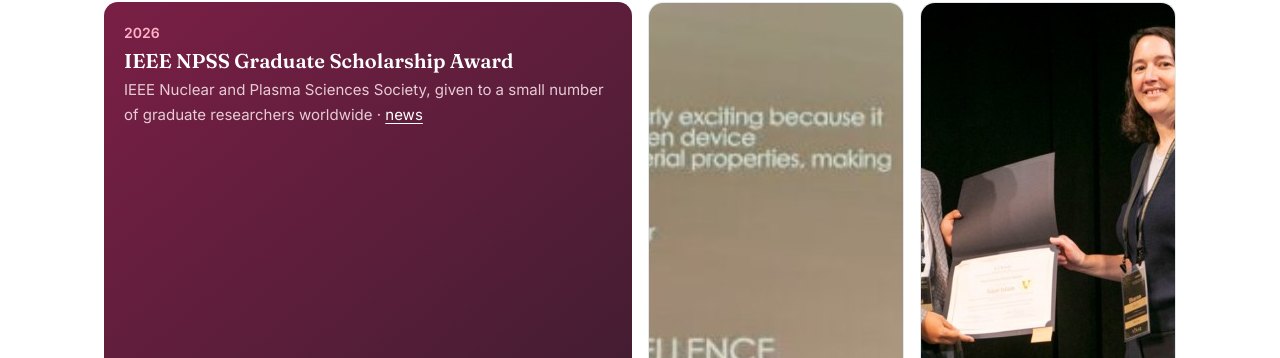
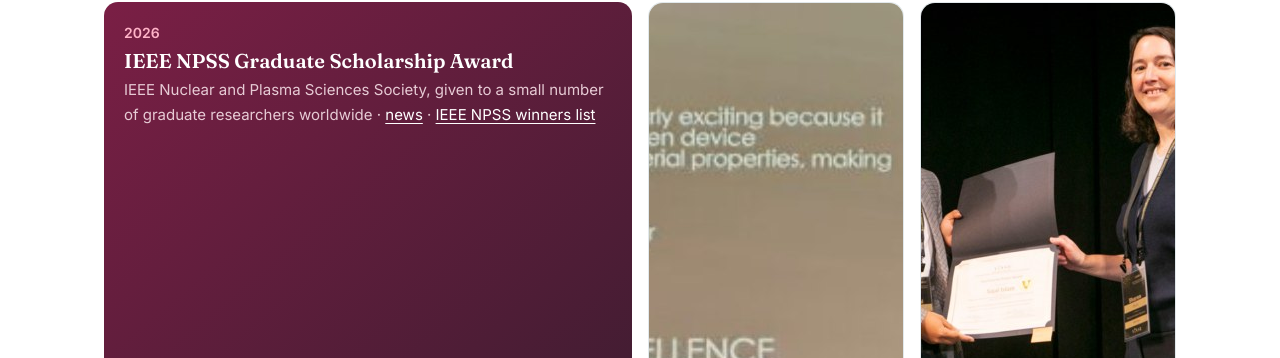
Before and after one commit to Sajal-Islam-Research/Sajal-Islam-Research.github.io, a plain HTML site: page index.html in a window 1280 px wide. Both pictures are taken after a click on the link "Awards & Service". Shown: the part 442-800 px from the top of the page. Drawn offline with Linux system fonts and the light colour scheme.

Commit message:
Add IEEE NPSS winners link to award card

```diff
--- a/index.html
+++ b/index.html
@@ -464,7 +464,7 @@ footer a{color:#cfe0e5}
   <div class="sec"><div class="wrap">
     <h2>Honors &amp; awards</h2>
     <div class="cards">
-      <div class="award top"><div class="y">2026</div><b>IEEE NPSS Graduate Scholarship Award</b><span>IEEE Nuclear and Plasma Sciences Society, given to a small number of graduate researchers worldwide · <a href="https://www.vanderbilt.edu/vinse/2026/04/02/ims-2026-ph-d-graduate-sajal-islam-wins-ieee-npss-graduate-scholarship-award/">news</a></span></div>
+      <div class="award top"><div class="y">2026</div><b>IEEE NPSS Graduate Scholarship Award</b><span>IEEE Nuclear and Plasma Sciences Society, given to a small number of graduate researchers worldwide · <a href="https://www.vanderbilt.edu/vinse/2026/04/02/ims-2026-ph-d-graduate-sajal-islam-wins-ieee-npss-graduate-scholarship-award/">news</a> · <a href="https://ieee-npss.org/awards/2026-award-winners/">IEEE NPSS winners list</a></span></div>
       <div class="award"><img class="ph" src="images/award-anchor-2024.jpg" alt="Sajal Islam on stage holding his Anchor Award certificate, with his name and Research Excellence on the screen behind him" width="1290" height="1028" loading="lazy" style="aspect-ratio:5/4"><div class="y">2024</div><b>Anchor Award for Research Excellence</b><span>Graduate Student Council, Vanderbilt · <a href="https://news.vanderbilt.edu/2024/06/17/graduate-student-council-announces-2024-anchor-award-winners/">news</a></span><span class="cr">Photo: Vanderbilt University</span></div>
       <div class="award"><img class="ph" src="images/award-nanoday-2023.jpg" alt="Sajal Islam receiving the Fan Favorite Poster Award certificate on stage at VINSE NanoDay" width="650" height="469" loading="lazy" style="object-position:50% 35%"><div class="y">2023</div><b>Fan Favorite Poster Award</b><span>VINSE NanoDay, Vanderbilt · <a href="https://my.vanderbilt.edu/vinsenews/2023/12/2023-nanoday-poster-award-winners/">news</a></span><span class="cr">Photo: Vanderbilt University</span></div>
       <div class="award"><div class="y">2025</div><b>Certificate of Recognition</b><span>Academic Affairs Chair, Vanderbilt</span></div>
```
